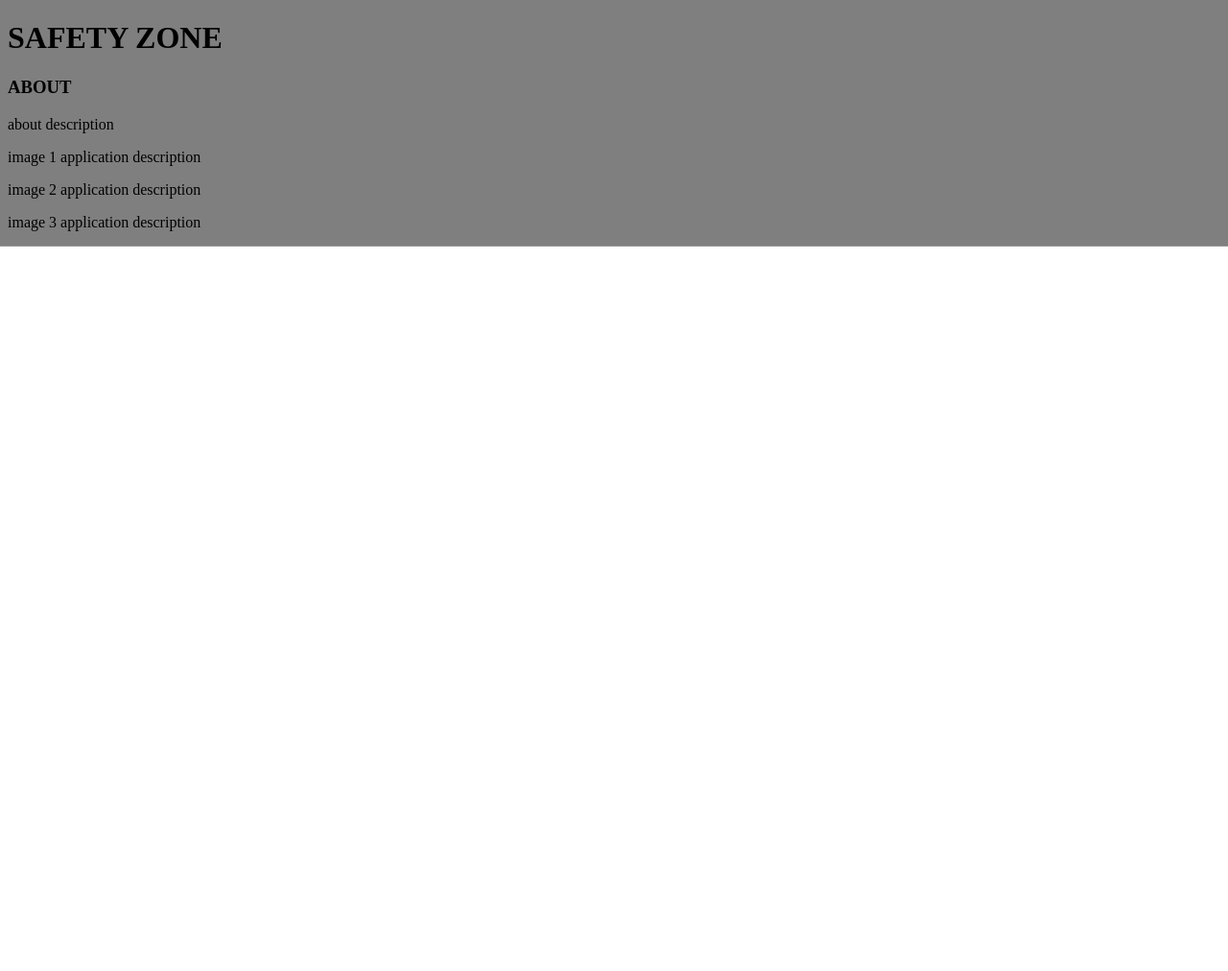
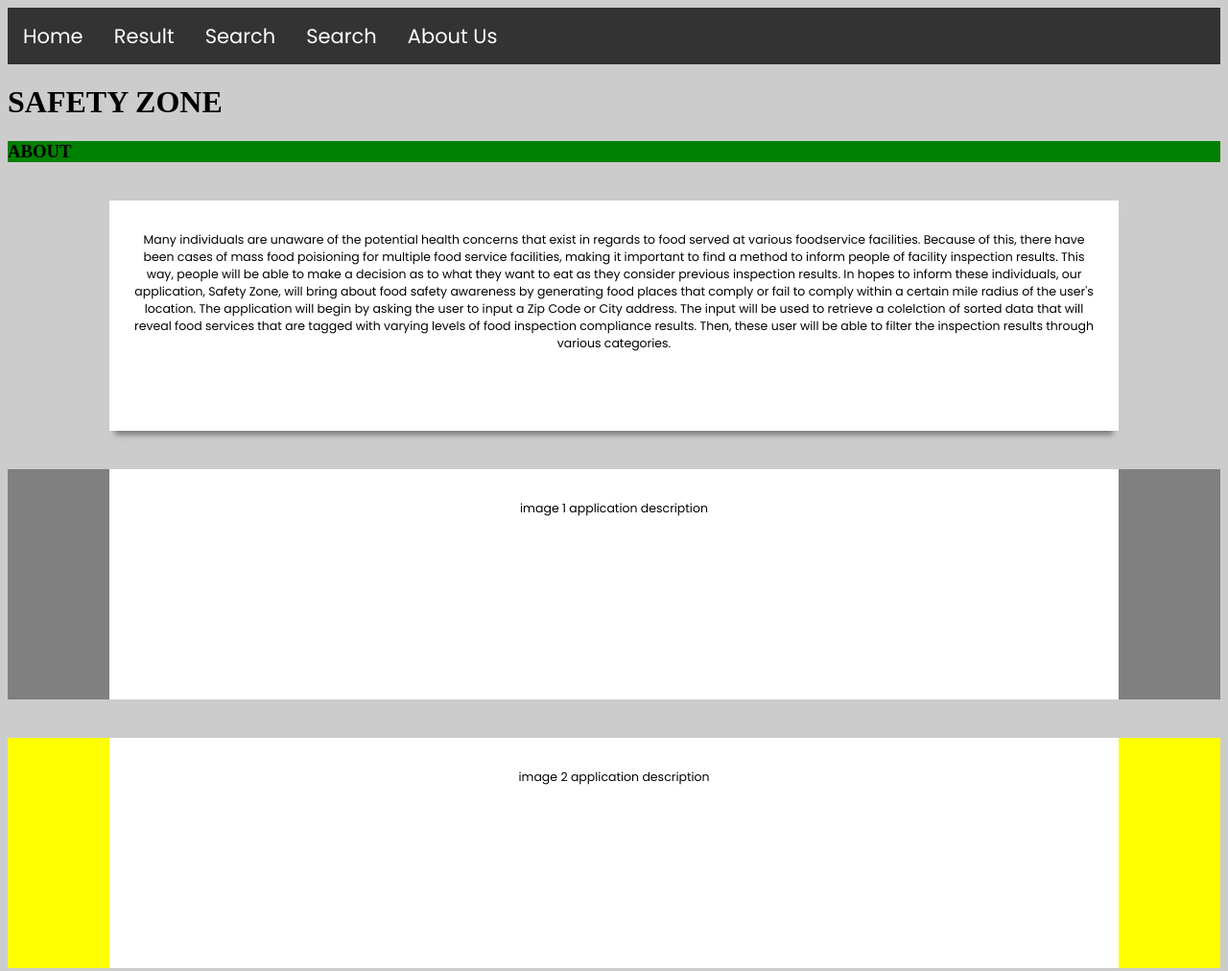
Before and after one commit to jrivera115/team-repo-inst377, a plain HTML site: page public/about.html in a window 1280 px wide. Shown: the top 1012 px of the page at 96% size. Before the commit the page ends 800 px from the top, so only its background shows below. Drawn offline with Linux system fonts and the light colour scheme.

Commit message:
css update unfinished

```diff
--- a/public/about.html
+++ b/public/about.html
@@ -1,36 +1,70 @@
-<!DOCTYPE HTML>
+<!DOCTYPE html>
 <html lang="en">
   <title>SAFETY ZONE</title>
   <head>
     <meta http-equiv="Content-Type" content="text/html; charset=UTF-8" />
     <meta name="viewport" content="width=device-width, initial-scale=1" />
     <meta http-equiv="X-UA-Compatible" content="IE=edge" />
-        <meta name="author" content="colorlib.com">
-        <link href="https://fonts.googleapis.com/css?family=Poppins" rel="stylesheet" />
+    <meta name="author" content="colorlib.com" />
+    <link
+      href="https://fonts.googleapis.com/css?family=Poppins"
+      rel="stylesheet"
+    />
     <link href="aboutcss.css" rel="stylesheet" />
   </head>
   <body>
-        <div class = "title">
+    <div class="navigation">
+      <ul>
+        <li><a href="search.html">Home</a></li>
+        <li><a href="#">Result</a></li>
+        <li><a href="#">Search</a></li>
+        <li><a href="#">Search</a></li>
+        <li><a href="#">About Us</a></li>
+      </ul>
+    </div>
+    <div class="title">
       <h1>SAFETY ZONE</h1>
     </div>
-        <div class = "description">
+    <div class="aboutheader">
       <h3>ABOUT</h3>
-            <div class = "paragraph">
-                <p>about description</p>
+    </div>
+    <div class="box description">
+      <p>
+        Many individuals are unaware of the potential health concerns that exist
+        in regards to food served at various foodservice facilities. Because of
+        this, there have been cases of mass food poisioning for multiple food
+        service facilities, making it important to find a method to inform
+        people of facility inspection results. This way, people will be able to
+        make a decision as to what they want to eat as they consider previous
+        inspection results. In hopes to inform these individuals, our
+        application, Safety Zone, will bring about food safety awareness by
+        generating food places that comply or fail to comply within a certain
+        mile radius of the user's location. The application will begin by asking
+        the user to input a Zip Code or City address. The input will be used to
+        retrieve a colelction of sorted data that will reveal food services that
+        are tagged with varying levels of food inspection compliance results.
+        Then, these user will be able to filter the inspection results through
+        various categories.
+      </p>
+    </div>
+    <div class="how to">
+      <div class="image1">
+        <!-- <img src="pic_trulli.jpg" alt="Italian Trulli"> -->
+        <div class="box description2">
+          <p>image 1 application description</p>
         </div>
       </div>
-        <div class = "how to">
-            <div class = "image 1">
+      <div class="image2">
         <!-- <img src="pic_trulli.jpg" alt="Italian Trulli"> -->
-                <p>image 1 application description</p>
-            </div>
-            <div class = "image 2">
-                <!-- <img src="pic_trulli.jpg" alt="Italian Trulli"> -->
+        <div class="box description3">
           <p>image 2 application description</p>
         </div>
-            <div class = "image 3">
+      </div>
+      <div class="image3">
         <!-- <img src="pic_trulli.jpg" alt="Italian Trulli"> -->
+        <div class="box description4">
           <p>image 3 application description</p>
+        </div>
       </div>
     </div>
   </body>
--- a/public/aboutcss.css
+++ b/public/aboutcss.css
@@ -1,13 +1,82 @@
 body {
-    /* Use "linear-gradient" to add a darken background effect to the image (photographer.jpg). This will make the text easier to read */
-    background-image: linear-gradient(rgba(0, 0, 0, 0.5), rgba(0, 0, 0, 0.5)), url("restaurant.jpeg");
+  background: #ccc;
+}
 
-    /* Set a specific height */
-    height: 50%;
+.aboutheader {
+  background-color: green;
+}
 
-    /* Position and center the image to scale nicely on all screens */
-    background-position: center;
-    background-repeat: no-repeat;
-    background-size: cover;
-    position: relative;
-  }
+/* Taken from https://www.bypeople.com/css-box-shadow-effects/ */
+
+p {
+  text-align: center;
+  position: relative;
+  /* top: 10px; */
+  font-size: 12.5px;
+  font-family: "Poppins", sans-serif;
+}
+
+.box {
+  width: 80%;
+  height: 200px;
+  background: #fff;
+  margin: 40px auto;
+  padding: 20px;
+}
+
+.boxdescription {
+  width: 10%;
+  height: 100px;
+  background: #fff;
+  margin: 40px auto;
+  padding: 20px;
+}
+
+.description {
+  background-color: white;
+  -webkit-box-shadow: 0 10px 6px -6px #777;
+  -moz-box-shadow: 0 10px 6px -6px #777;
+  box-shadow: 0 10px 6px -6px #777;
+}
+
+/* asdfasfd */
+
+.image1 {
+  background-color: grey;
+}
+
+.image2 {
+  background-color: yellow;
+}
+
+.image3 {
+  background-color: blue;
+}
+
+/* Navigation template taken from Muhammad's Index CSS */
+
+.navigation {
+  margin: 0;
+}
+
+.navigation ul {
+  list-style-type: none;
+  margin: 0;
+  padding: 0;
+  overflow: hidden;
+  background-color: #333;
+}
+
+.navigation li {
+  float: left;
+}
+
+.navigation li a {
+  display: block;
+  color: white;
+  text-align: center;
+  padding: 14px 16px;
+  text-decoration: none;
+  font-size: 21px;
+  font-family: "Poppins", sans-serif;
+}
```
Also changed, not shown: public/restaurant.jpeg (added). Lines whose indentation alone changed are shown as unchanged.
